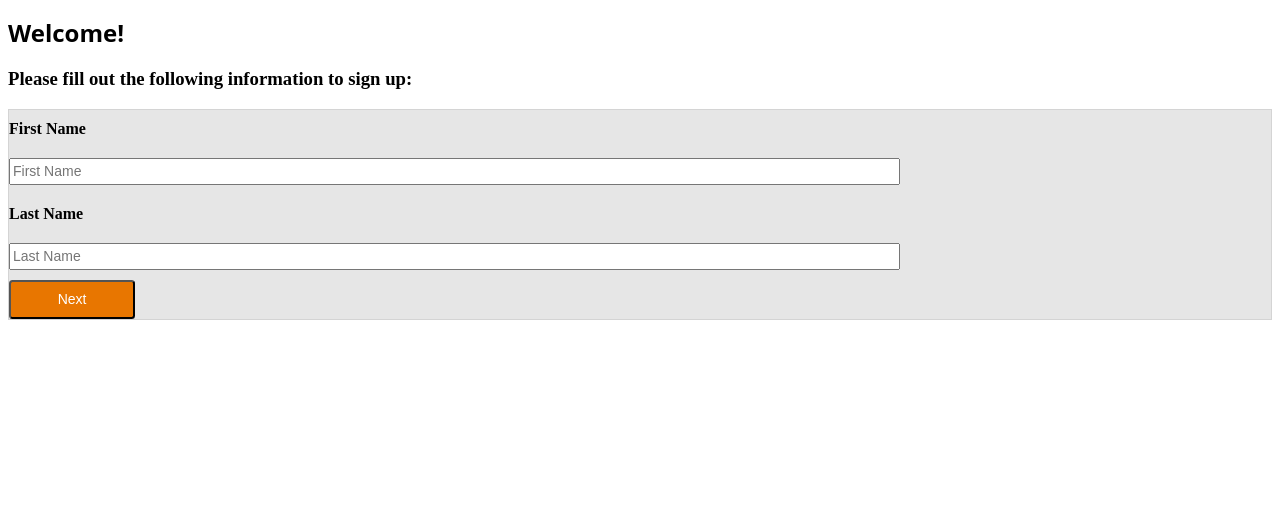
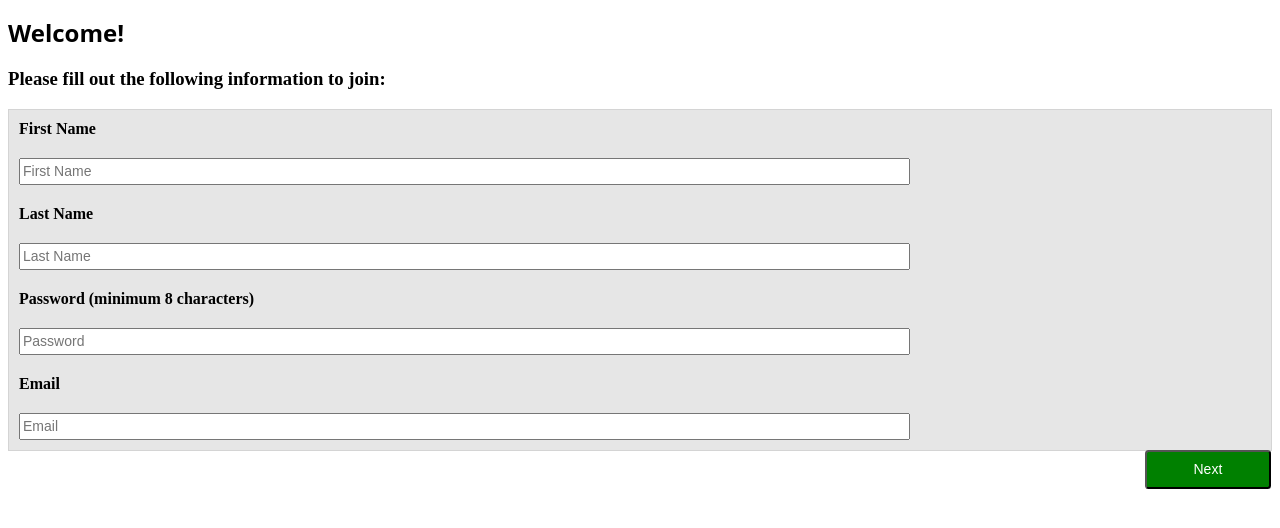
Before and after one commit to jmetz93/signup-form, a React app in the folder frontend/: page / in a window 1280 px wide. Shown: the top 528 px of the page. Built offline with nearby package versions, Linux system fonts and the light colour scheme; the HTML template or start-up script is replaced by a standard one.

Commit message:
finishing up first page

```diff
--- a/frontend/client/src/components/App.jsx
+++ b/frontend/client/src/components/App.jsx
@@ -7,14 +7,12 @@ export default class App extends React.Component {
   constructor(props) {
     super(props);
     this.state = {
-      newPerson: {
-        firstName: '',
-        lastName: '',
-        password: '',
-        email: '',
-        interest: 'happy',
-        phone: ''
-      },
+      firstName: '',
+      lastName: '',
+      password: '',
+      email: '',
+      interest: 'happy',
+      phone: '',
       formSection: 'first'
     };
 
@@ -22,16 +20,49 @@ export default class App extends React.Component {
     this.finish = this.enterPerson.bind(this, 'newPerson');
   }
 
-  nextPage () {}
+  nextPage (event, firstName, lastName, password, email) {
+    event.preventDefault();
+    if (password.length >= 8) {
+      this.setState({
+        formSection: 'second',
+        firstName: firstName,
+        lastName: lastName,
+        password: password,
+        email: email
+      });
+      console.log('firstname: ',this.state.firstName)
+    }
+  }
+
+  previousPage () {
+    this.setState({
+      formSection: 'first'
+    });
+  }
 
   enterPerson () {}
 
   render () {
     return (
       <div>
-        {this.state.formSection === 'first' && <FirstPage person={this.state.newPerson} clickFunction={this.nextPage} />}
-        {this.state.formSection === 'second' && <SecondPage person={this.state.newPerson} clickFuntion={this.finish} />}
-        {this.state.formSection === 'finished' && <Finished person={this.state.newPerson} />}
+        {this.state.formSection === 'first' &&
+          <FirstPage firstName={this.state.firstName}
+                      lastName={this.state.lastName}
+                      password={this.state.password}
+                      email={this.state.email}
+                      clickFunction={this.next} />}
+        {this.state.formSection === 'second' &&
+          <SecondPage person={this.state.newPerson}
+                      interest={this.state.interest}
+                      phone={this.state.phone}
+                      clickFuntion={this.finish} />}
+        {this.state.formSection === 'finished' &&
+          <Finished firstName={this.state.firstName}
+                    lastName={this.state.lastName}
+                    password={this.state.password}
+                    email={this.state.email}
+                    interest={this.state.interest}
+                    phone={this.state.phone} />}
       </div>
     )
   }
--- a/frontend/client/src/components/FirstPage.jsx
+++ b/frontend/client/src/components/FirstPage.jsx
@@ -1,47 +1,95 @@
 import React from 'react';
+import styled from 'styled-components';
 import Title from '../styled-components/Title.jsx';
 import Wrapper from '../styled-components/Wrapper.jsx';
 import FormInput from './FormInput.jsx';
-import Button from '../styled-components/Button.jsx';
+import NextButton from '../styled-components/NextButton.jsx';
 
+const PasswordContainer = styled.div`
+  display: flex;
+  flex-direction: row;
+`
+const ShowHideButton = styled.button`
+  float: right;
+  height: 10px;
+  width: 20px;
+  padding: 7px 14px;
+  font-size: 14px;
+  color: white;
+  border-bottom-left-radius: 3.5px;
+  border-bottom-right-radius: 3.5px;
+  border-top-left-radius: 3.5px;
+  border-top-right-radius: 3.5px;
+`
 
 export default class FirstPage extends React.Component {
   constructor(props) {
     super(props);
     this.state = {
-      requirementsFilled: false
+      requirementsFilled: false,
+      firstName: props.firstName,
+      lastName: props.lastName,
+      password: props.password,
+      emailAddress: props.email,
     };
+    this.handleChange = this.handleInputChange.bind(this);
+  }
+
+  handleInputChange(event) {
+    console.log('val: ', event.target.value);
+    this.setState({
+      [event.target.name]: event.target.value
+    });
   }
 
   render () {
     return (
       <div>
         <Title>Welcome!</Title>
-        <h3>Please fill out the following information to sign up:</h3>
+        <h3>Please fill out the following information to join:</h3>
         <Wrapper>
-          <form onSubmit={this.props.nextPage}>
+          <form onSubmit={() => this.props.clickFunction(this.state,firstName, this.state.lastName, this.state.password,this.state.emailAddress)}>
           <FormInput
             name="firstName"
             label="First Name"
             type="text"
             placeholder="First Name"
-            value={this.props.person.firstName}
-            handleChange={this.handleFirstNameChange}
+            value={this.state.firstName}
+            autocomplete="given-name"
+            handleChange={this.handleChange}
           />
           <FormInput
             name="lastName"
             label="Last Name"
             type="text"
             placeholder="Last Name"
-            value={this.props.person.lastName}
-            handleChange={this.handleFirstNameChange}
+            value={this.state.lastName}
+            autocomplete="family-name"
+            handleChange={this.handleChange}
           />
-          <Button
-            type="submit"
-            id="next-page-button"
-          >
-            Next
-          </Button>
+          <FormInput
+            name="password"
+            label="Password (minimum 8 characters)"
+            type="password"
+            placeholder="Password"
+            value={this.state.password}
+            handleChange={this.handleChange}
+          />
+          <FormInput
+              name="emailAddress"
+              label="Email"
+              type="email"
+              placeholder="Email"
+              value={this.state.email}
+              autocomplete="email"
+              handleChange={this.handleChange}
+            />
+            <NextButton
+              type="submit"
+              id="next-page-button"
+            >
+              Next
+            </NextButton>
           </form>
         </Wrapper>
       </div>
--- a/frontend/client/src/components/FormInput.jsx
+++ b/frontend/client/src/components/FormInput.jsx
@@ -6,6 +6,7 @@ const Label = styled.label`
   font-weight: bold;
   display: block;
   margin: 10px 0;
+  margin-left: 10px;
 `;
 
 const FormInput = ({ name, label, type, placeholder, value, handleChange }) => {
@@ -22,6 +23,7 @@ const FormInput = ({ name, label, type, placeholder, value, handleChange }) => {
           onChange={handleChange}
         >
       </Input>
+
     </div>
   )
 }
--- a/frontend/client/src/components/SecondPage.jsx
+++ b/frontend/client/src/components/SecondPage.jsx
@@ -0,0 +1,17 @@
+import React from 'react';
+
+export default class SecondPage extends React.Component {
+  constructor(props) {
+    super(props)
+    this.state = {
+      interest: 'happy',
+      phone: '',
+    }
+  }
+
+  render () {
+    return (
+      <div>Hi</div>
+    )
+  }
+}
--- a/frontend/client/src/styled-components/Input.jsx
+++ b/frontend/client/src/styled-components/Input.jsx
@@ -6,5 +6,6 @@ const Input = styled.input`
   font-family: "Oswald", sans-serif;
   line-height: 21px;
   margin: 10px 0;
+  margin-left: 10px;
 `
 export default Input;
--- a/frontend/client/src/styled-components/Button.jsx
+++ b/frontend/client/src/styled-components/NextButton.jsx
@@ -1,13 +1,14 @@
 import React from 'react';
 import styled from 'styled-components';
 
-const Button = styled.button`
+const NextButton = styled.button`
+  float: right;
   width: 10%;
   padding: 7px 14px;
   font-size: 14px;
   display: block;
   color: white;
-  background-color: rgb(232, 118, 0);
+  background-color: #008000;
   line-height: 21px;
   box-shadow: rgb(0, 0, 0, 0.1);
   border-bottom-left-radius: 3.5px;
@@ -16,4 +17,4 @@ const Button = styled.button`
   border-top-right-radius: 3.5px;
 `
 
-export default Button;
+export default NextButton;
--- a/frontend/package.json
+++ b/frontend/package.json
@@ -12,6 +12,7 @@
   "author": "",
   "license": "ISC",
   "dependencies": {
+    "lodash": "^4.17.10",
     "react": "^16.5.0",
     "react-dom": "^16.5.0",
     "styled-components": "^3.4.6"
```
Also changed, not shown: frontend/client/src/styled-components/PreviousButton.jsx (added, +19 -0 lines), 1 other file (tests, documents, lock files or other folders).
